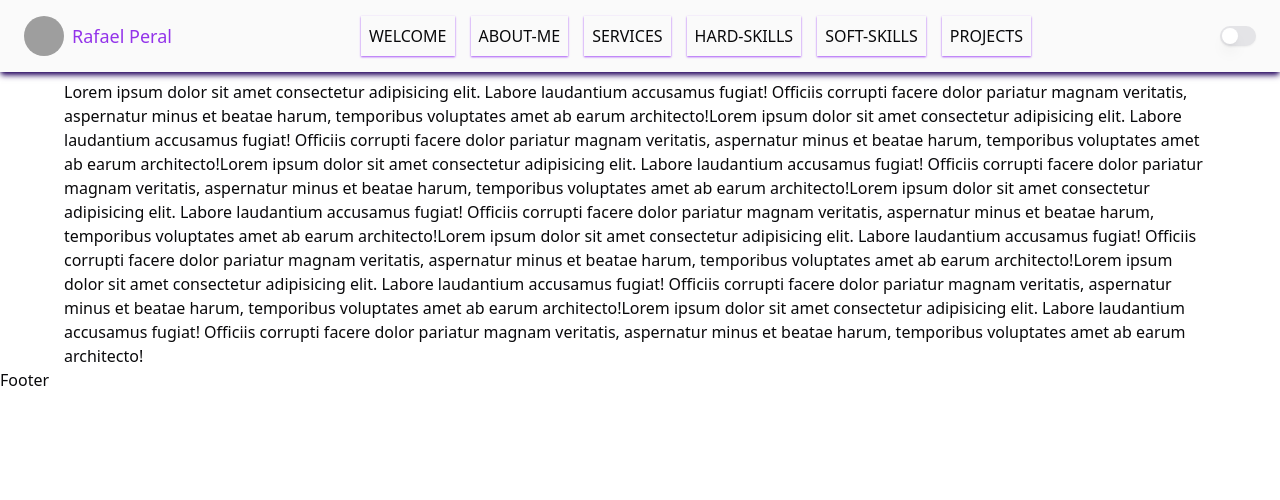
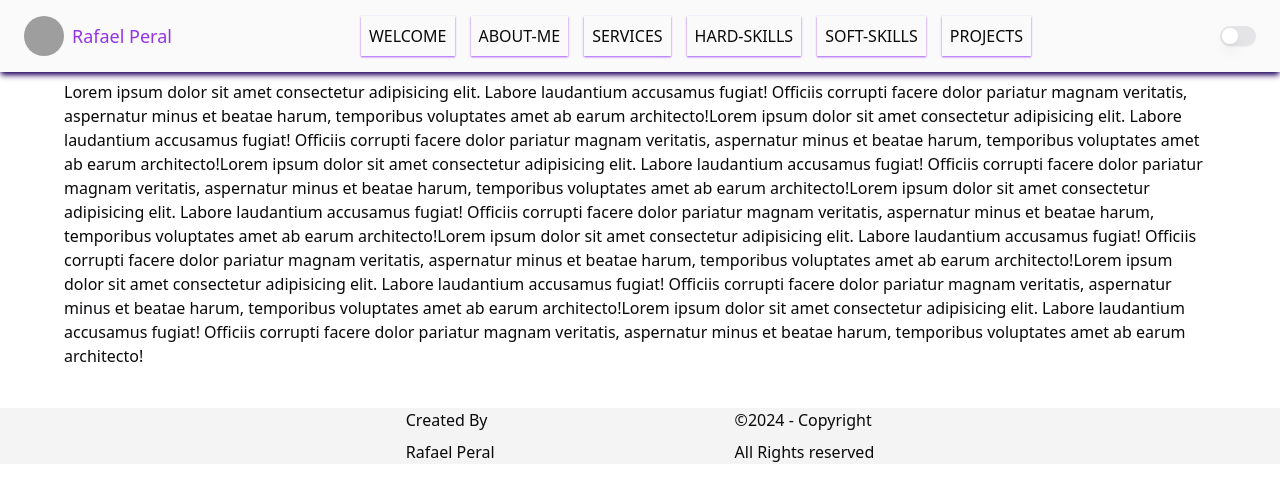
Before and after one commit to RafaelPeral/Portifolio, a React (Vite) app: page / in a window 1280 px wide. Shown: the top 500 px of the page. Built offline with nearby package versions, Linux system fonts and the light colour scheme; grey boxes are pictures that could not be loaded.

Commit message:
adding footer

```diff
--- a/src/components/footer/footer.tsx
+++ b/src/components/footer/footer.tsx
@@ -1,7 +1,16 @@
 export default function Footer() {
+    const date = new Date();
+    const year = date.getFullYear();
     return (
-        <div>
-            <p>Footer</p>
+        <div className="w-full bg-secondary flex items-center justify-center gap-60 mt-10">
+            <div className="flex flex-col gap-2">
+                <p>Created By</p>
+                <p>Rafael Peral</p>
+            </div>
+            <div className="flex flex-col gap-2">
+                <p>&copy;{year} - Copyright</p>
+                <p>All Rights reserved</p>
+            </div>
         </div>
     )
 }
```
